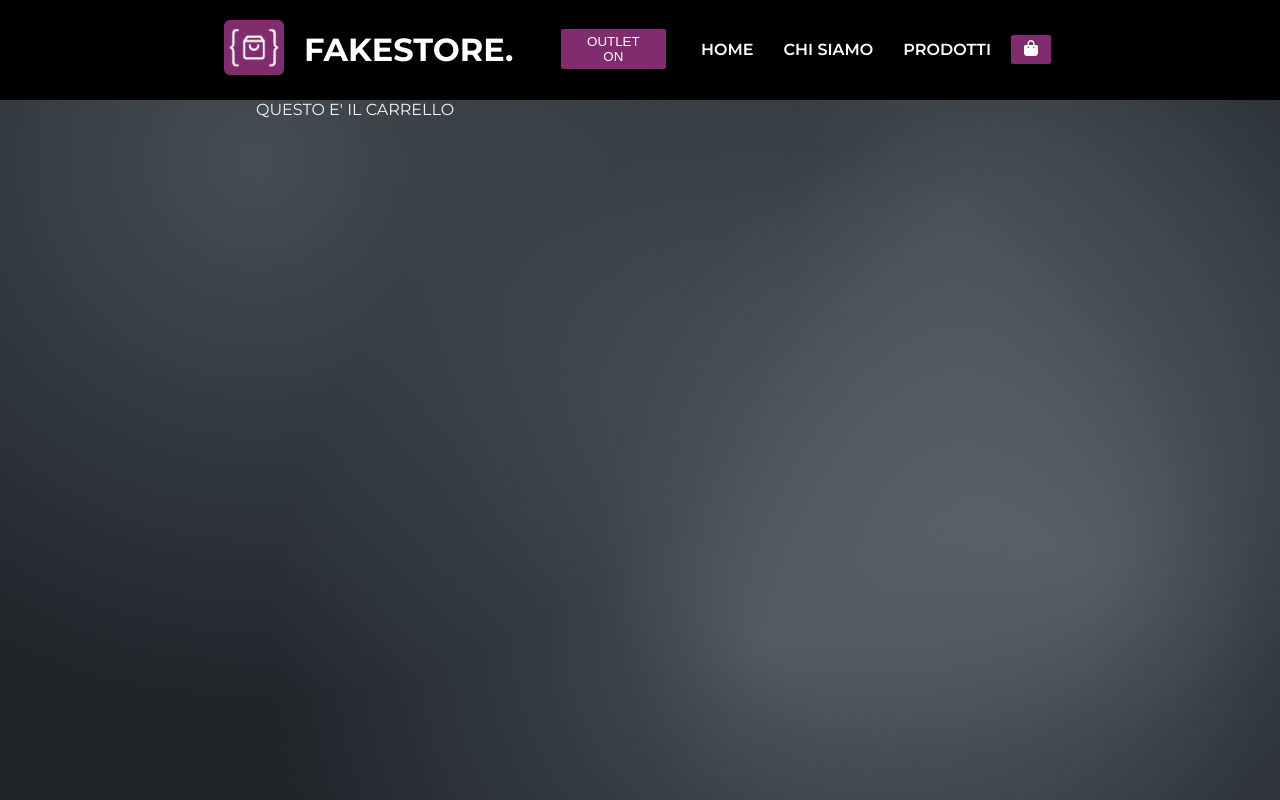
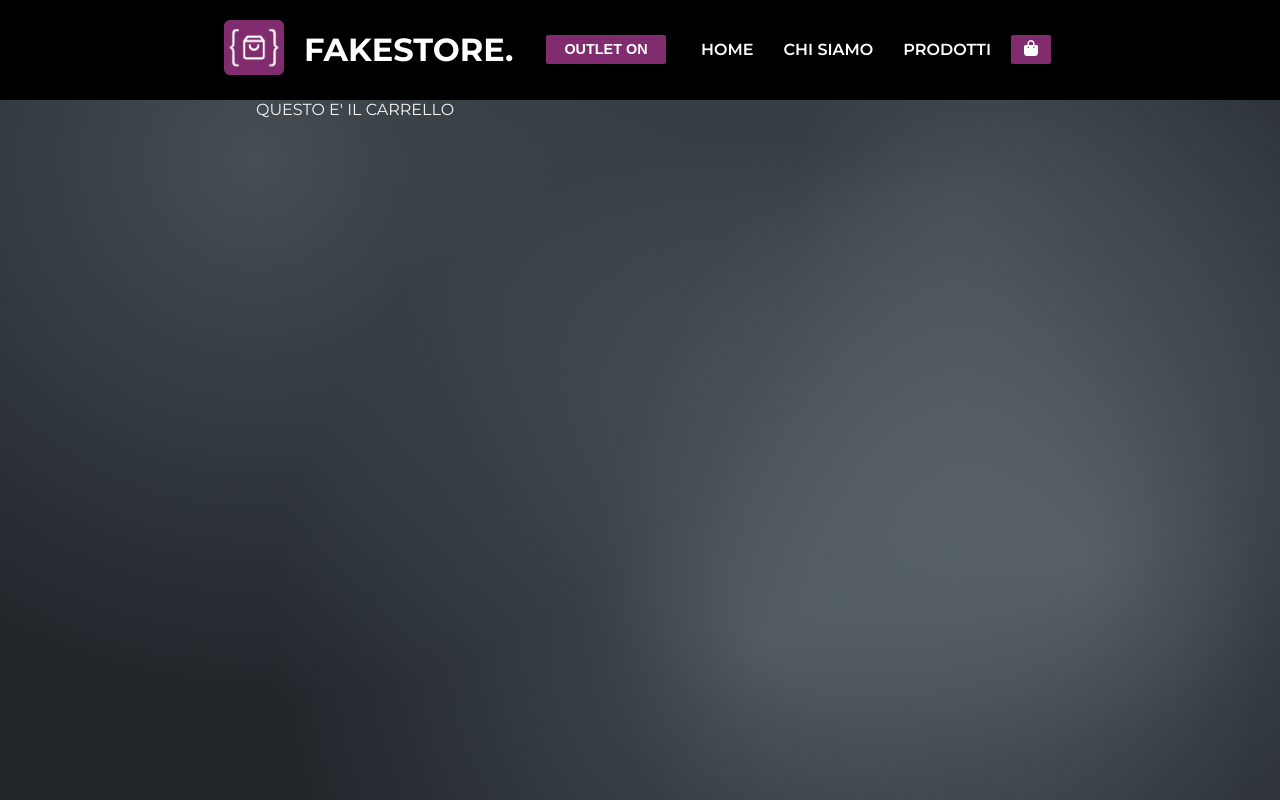
Before and after one commit to Matteo-Ciardi/react-context-api, a React (Vite) app: page /carrello in a window 1280 px wide. Built offline with nearby package versions, Linux system fonts and the light colour scheme.

Commit message:
migliorato style bottone navbar

```diff
--- a/src/components/navbar/MainNavBar.css
+++ b/src/components/navbar/MainNavBar.css
@@ -28,7 +28,10 @@ nav a.active {
 }
 
 nav button {
-    width: 105.367px;
+    font-weight: 600;
+    font-size: 0.9rem;
+    width: 120px;
+    height: 29px;
     margin-right: 20px;
     padding: 5px 15px;
     background-color: #802c6e;
```
